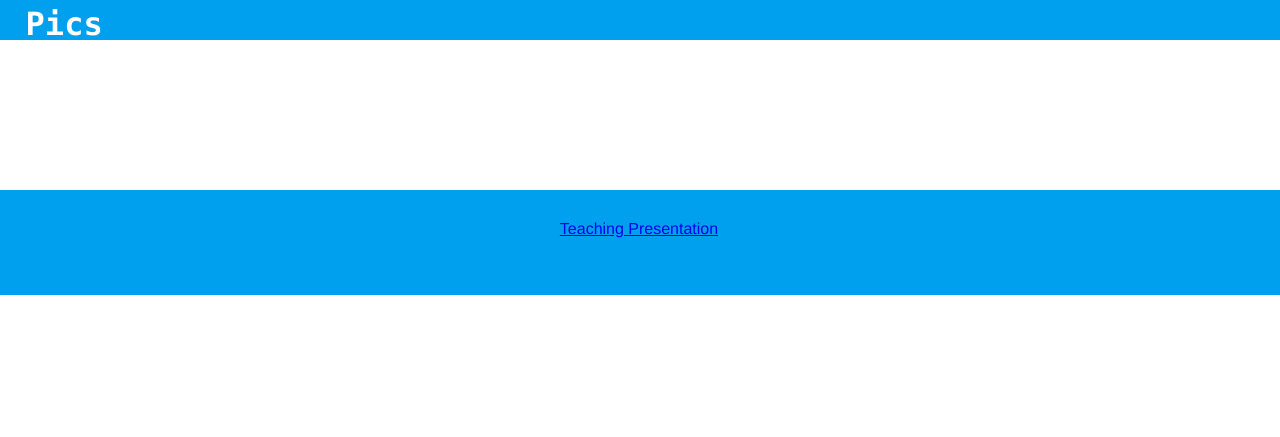
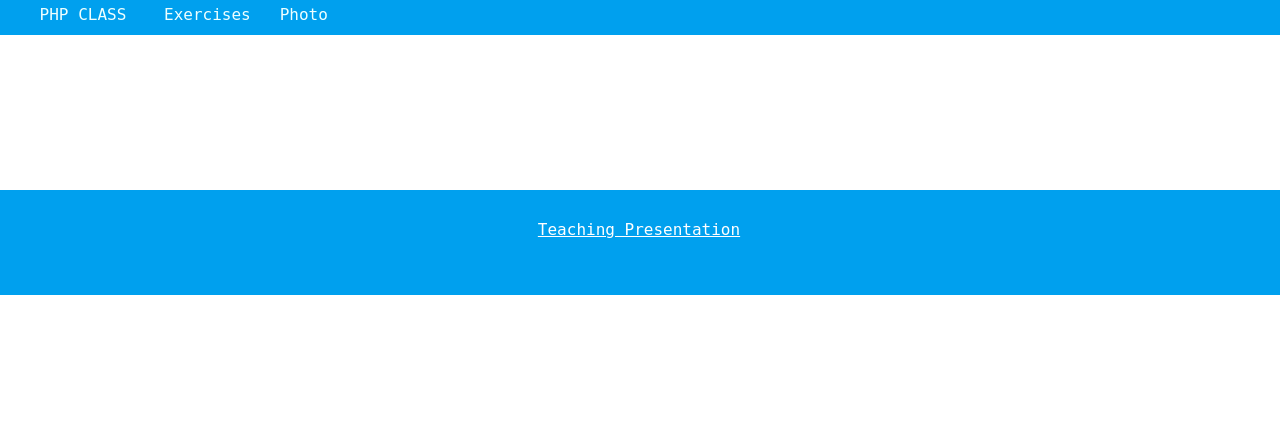
Before and after one commit to zvakanaka/php-class, a PHP site: page /book_apps/pics.php?album=1 in a window 1280 px wide. Shown: the top 437 px of the page. Run offline with PHP 8.4, Linux system fonts and the light colour scheme.

Commit message:
Toes have style and header tabs

```diff
--- a/assignments.php
+++ b/assignments.php
@@ -6,7 +6,7 @@
     <dd><a href="murach_files/ex_starts/ch02_ex1">Exercise 2-1 (Completed)</a></dd>
     <dd>Exercise 3-1 (Completed)</dd>
     <dd><a href="erd/music_db_adam_quinton.png">Exercise 16-1</a></dd>
-          <dd>Exercise 4-1 (Not Completed)</dd>
+    <dd><a href="murach_files/ex_starts/ch04_ex1/category_list.php">Exercise 4-1 (Completed)</a></dd>
     <dd>Exercise 5-1 (Not Completed)</dd>
     <dd>Exercise 7-2 (Not Completed)</dd>
     <dd>Exercise 8-2 (Not Completed)</dd>
--- a/part/head.php
+++ b/part/head.php
@@ -1,20 +1,6 @@
 <!DOCTYPE html>
 <html lang="en">
   <head>
-    <nav role="navigation">
-    <ul>
-    <?php
-    // $menu = array("Raspberry Pi" => "/raspberry_pi", "Commands" => "/commands", "Folio" => "/folio", "Photo" => "/photo", "Rand" => "/rand");
-    // foreach(array_keys($menu) as $key){
-    //   echo '<li class="nav-li"><a ';
-    //   $path_parts = pathinfo("$_SERVER[REQUEST_URI]");
-    //   if ( '/'.$path_parts['basename'] == $menu[$key] )
-    //    echo "class='on' ";
-    //   echo 'href="'.$menu[$key].'" id="'.$menu[$key].'_tab">'.$key.'</a></li>';
-    // }
-    ?>
-    </ul>
-    </nav>
     <?php
       $urlName = $_SERVER['PHP_SELF'];
       $path_parts = pathinfo("$urlName");
@@ -29,4 +15,18 @@
   <body>
     <div id="page">
       <main class="column1">
-        <h1 id="logo" title="howtoterminal.com"><?php echo $title; ?></h1>
+        <nav role="navigation">
+          <div id="logo" title="howtoterminal.com"><a href="/php-class/assignments.php">PHP CLASS</a></div>
+        <ul id="nav-ul">
+        <?php
+        $menu = array("Exercises" => "assignments.php", "Photo" => "pics.php");
+        foreach(array_keys($menu) as $key){
+          echo '<li class="nav-li"><a ';
+          $path_parts = pathinfo("$_SERVER[REQUEST_URI]");
+          if ( ''.$path_parts['basename'] == $menu[$key] )
+           echo "class='on' ";
+          echo 'href="'.$menu[$key].'" id="'.$menu[$key].'_tab">'.$key.'</a></li>';
+        }
+        ?>
+        </ul>
+        </nav>
--- a/pics.php
+++ b/pics.php
@@ -2,11 +2,17 @@
 <article>
 
 <?php
-  $dirname = "../photo/4th";
-  $images = glob($dirname."/.thumb/*.JPG");
-  foreach($images as $image) {
-  echo '<a class="thumb-link" href="'.$dirname.substr($image, strrpos($image, "/")).'"><img class="thumb" src="'.$image.'" /></a>';
+  $album = $_GET['album'];
+  $dirname = "../photo";
+  $images = glob($dirname."/$album"."/.thumb/*.JPG");
+  if (count($images) ) {
+    foreach($images as $image) {
+      echo '<a class="thumb-link" href="'.$dirname."/$album".substr($image, strrpos($image, "/")).'"><img class="thumb" src="'.$image.'" /></a>';
+    }
+  } else {
+
   }
+
   echo '<div class="bottom-spacer"></div>';
 ?>
 </article>
--- a/styles/fixie.css
+++ b/styles/fixie.css
@@ -11,11 +11,23 @@
   top: 0;
   left: 0;
   z-index: 9999;
-  width: 100%;
-  height: 30px;
-  background-color: #00a0ee;
+  height: 25px;
   padding: 5px;
   padding-left: 2%;
+  -webkit-margin-before: 0px;
+  font-family: ubuntu, monospace;
+  color: white;
+}
+
+#nav-ul {
+  position: fixed;
+  top: 0;
+  left: 0;
+  z-index: 9998;
+  width: 100%;
+  height: 25px;
+  background-color: #00a0ee;
+  padding: 5px 5px 5px 150px;
   -webkit-margin-before: 0px;
   color: white;
 }
@@ -32,6 +44,7 @@
   padding: 5px 20px;
   color: white;
 }
+
 #timestampy {
   padding-right: 5%;
   float: right;
@@ -83,3 +96,22 @@
   transform: translateX(-10px);
   text-align: center;
 }
+.toes a {
+  font-family: ubuntu, monospace;
+  color: white;
+}
+
+.nav-li {
+  display: inline;
+}
+nav a {
+    padding: 11px 15px 11px 14px;
+    text-decoration: none;
+    font-family: ubuntu, monospace;
+    color: #EEFFFF;
+}
+.nav-li a:hover, .nav-li a.on {
+    background-color: #0044AA;
+    color: #EEFFFF;
+    border-radius: 0px;
+}
```
Lines whose indentation alone changed are shown as unchanged.
